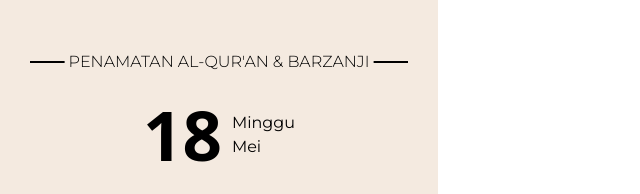
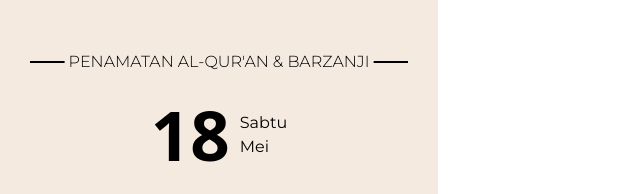
Before and after one commit to afdalmaulana/tasyakuran, a React (Create React App) app: page /content in a window 1280 px wide. Shown: the part 3955-4149 px from the top of the page, without its empty margins (0-640 px from the left). Built offline with nearby package versions, Linux system fonts and the light colour scheme.

Commit message:
Update Event.jsx

```diff
--- a/src/components/pages/Event.jsx
+++ b/src/components/pages/Event.jsx
@@ -40,7 +40,7 @@ export default function Event() {
                 textAlign={"left"}
                 ml={"10px"}
               >
-                <Text>Minggu</Text>
+                <Text>Sabtu</Text>
                 <Text>Mei</Text>
               </Box>
             </Flex>
```
